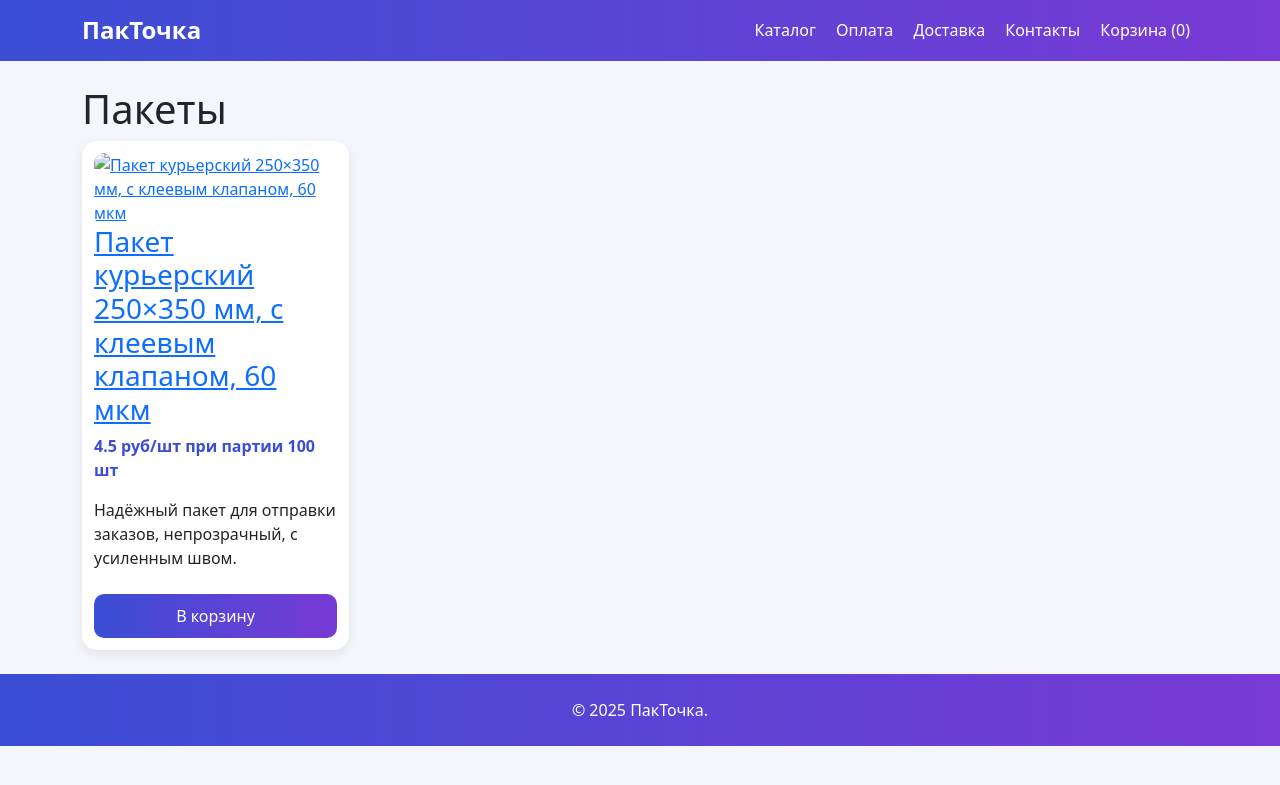
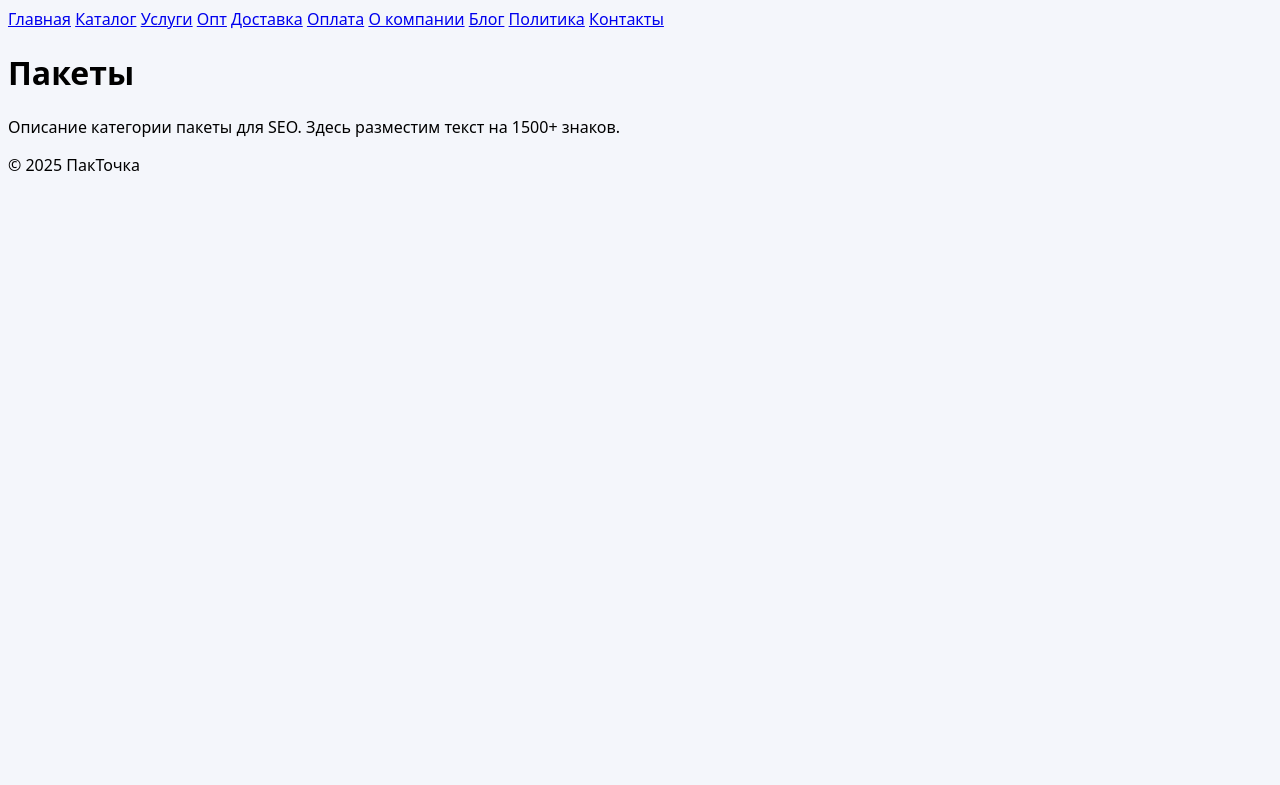
Before and after one commit to mckhoklov-creator/packtochka, a Jekyll site: the page built from katalog/pakety/index.md, in a window 1280 px wide. Shown: the top 785 px of the page. Built offline with Jekyll 4.4.1, drawn with Linux system fonts in a browser that asks for light colours.

Commit message:
Add files via upload

```diff
--- a/_layouts/default.html
+++ b/_layouts/default.html
@@ -5,27 +5,28 @@
   <meta name="viewport" content="width=device-width, initial-scale=1">
   <title>{{ page.title | default: site.title }}</title>
   <meta name="description" content="{{ page.description | default: site.description }}">
-    <link href="https://cdn.jsdelivr.net/npm/bootstrap@5.3.2/dist/css/bootstrap.min.css" rel="stylesheet">
   <link rel="stylesheet" href="{{ site.baseurl }}/assets/css/style.css">
-    <script defer src="{{ site.baseurl }}/assets/js/cart.js"></script>
 </head>
 <body>
-    <header class="site-header py-3 mb-4">
-      <div class="container d-flex flex-wrap justify-content-between align-items-center">
-        <a href="{{ site.baseurl }}/" class="logo h4 text-white m-0">ПакТочка</a>
+<header>
   <nav>
-          <a href="{{ site.baseurl }}/katalog/" class="nav-link d-inline-block px-2 text-white">Каталог</a>
-          <a href="{{ site.baseurl }}/oplata/" class="nav-link d-inline-block px-2 text-white">Оплата</a>
-          <a href="{{ site.baseurl }}/dostavka/" class="nav-link d-inline-block px-2 text-white">Доставка</a>
-          <a href="{{ site.baseurl }}/contacts/" class="nav-link d-inline-block px-2 text-white">Контакты</a>
-          <a href="{{ site.baseurl }}/cart/" class="nav-link d-inline-block px-2 text-white">Корзина (<span id="cart-count">0</span>)</a>
+    <a href="{{ site.baseurl }}/">Главная</a>
+    <a href="{{ site.baseurl }}/katalog/">Каталог</a>
+    <a href="{{ site.baseurl }}/uslugi/">Услуги</a>
+    <a href="{{ site.baseurl }}/opt/">Опт</a>
+    <a href="{{ site.baseurl }}/dostavka/">Доставка</a>
+    <a href="{{ site.baseurl }}/oplata/">Оплата</a>
+    <a href="{{ site.baseurl }}/about/">О компании</a>
+    <a href="{{ site.baseurl }}/blog/">Блог</a>
+    <a href="{{ site.baseurl }}/privacy/">Политика</a>
+    <a href="{{ site.baseurl }}/contacts/">Контакты</a>
   </nav>
-      </div>
 </header>
-    <main class="container">{{ content }}</main>
-    <footer class="site-footer text-center py-4 mt-4">
-      <p class="mb-0 text-white">© {{ "now" | date: "%Y" }} ПакТочка.</p>
+<main>
+{{ content }}
+</main>
+<footer>
+  <p>© {{ "now" | date: "%Y" }} ПакТочка</p>
 </footer>
-    <script src="https://cdn.jsdelivr.net/npm/bootstrap@5.3.2/dist/js/bootstrap.bundle.min.js"></script>
 </body>
 </html>
--- a/katalog/pakety/index.md
+++ b/katalog/pakety/index.md
@@ -1,20 +1,8 @@
 ---
 layout: default
-title: "Пакеты — каталог"
-description: "Пакеты — цены и наличие."
+title: Пакеты
+permalink: /katalog/pakety/
 ---
+
 <h1>Пакеты</h1>
-<div class="grid">
-{% assign items = site.data.products | where: "category", "pakety" %}
-{% for p in items %}
-  <div class="card">
-    <a href="{{ site.baseurl }}/katalog/{{ p.category }}/{{ p.slug }}/">
-      <img src="{{ site.baseurl }}{{ p.images | first }}" alt="{{ p.name }}">
-      <h3>{{ p.name }}</h3>
-    </a>
-    <p class="price">{{ p.price }} {{ p.unit }}</p>
-    <p class="short">{{ p.short }}</p>
-    <button class="btn btn-gradient mt-2 add-to-cart" data-sku="{{ p.sku }}" data-name="{{ p.name }}" data-price="{{ p.price }}">В корзину</button>
-  </div>
-{% endfor %}
-</div>
+<p>Описание категории пакеты для SEO. Здесь разместим текст на 1500+ знаков.</p>
```
Also changed, not shown: about.md (added, +8 -0 lines), blog/index.md (added, +8 -0 lines), blog/post1.md (added, +8 -0 lines), katalog/korobki/index.md (+4 -16 lines), katalog/korobki/korobka-10x10x10.md (added, +7 -0 lines), katalog/plenka/index.md (+5 -17 lines), katalog/prochie/index.md (+4 -16 lines), katalog/skotch/index.md (+4 -16 lines), opt.md (added, +8 -0 lines), privacy.md (added, +8 -0 lines), uslugi.md (added, +8 -0 lines), 1 other file. Lines whose indentation alone changed are shown as unchanged.
